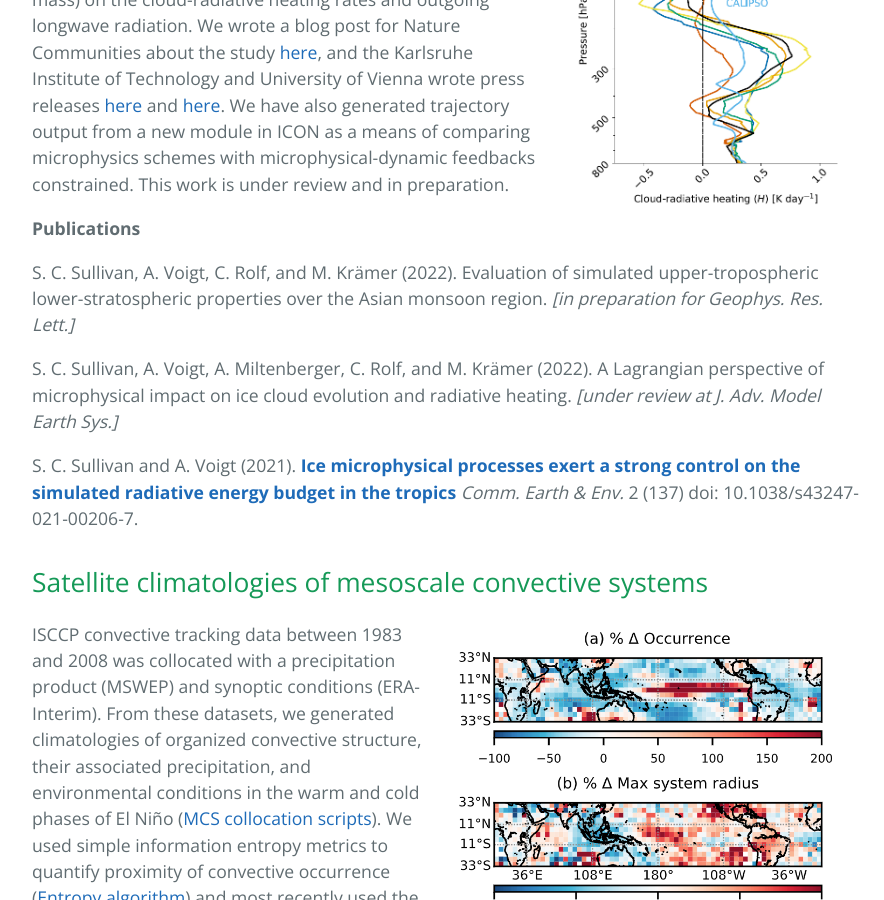
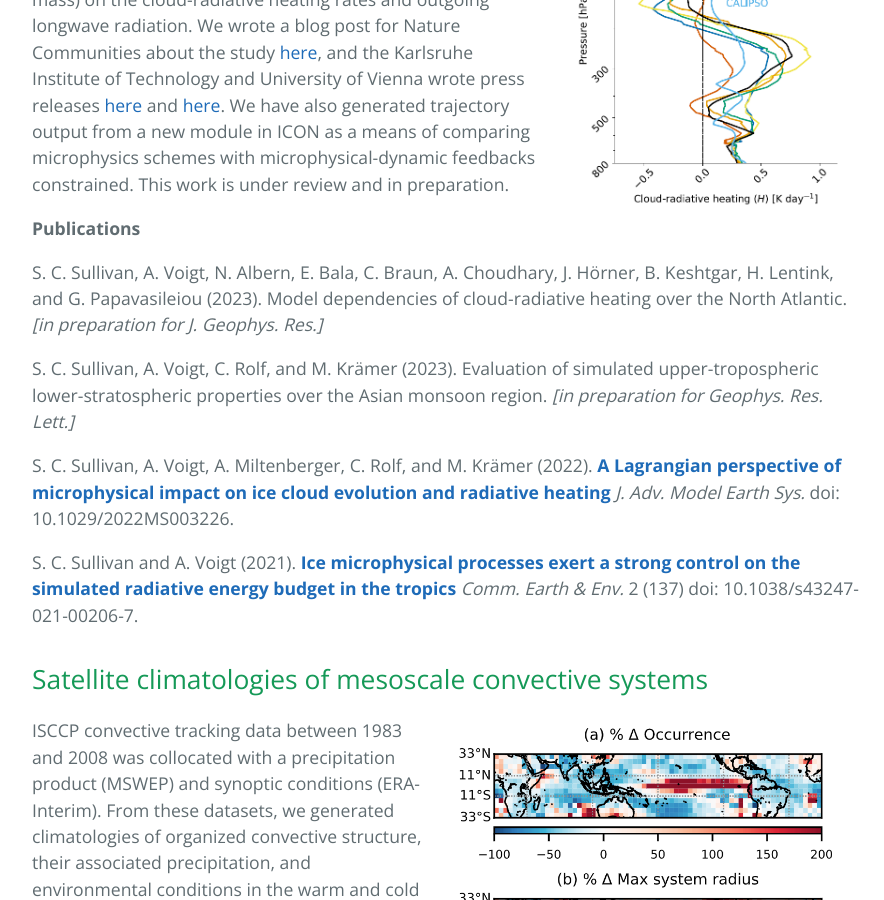
Before and after one commit to sylviasullivan/sylviasullivan.github.io, a Jekyll site: the page built from research.md, in a window 1280 px wide and 900 px high, scrolled down 821 px. Shown: the whole window, without its empty margins (192-1076 px from the left). Built offline with Jekyll 4.4.1, drawn with Linux system fonts in a browser that asks for light colours.

Commit message:
Add a couple CRH citations

```diff
--- a/research.md
+++ b/research.md
@@ -12,9 +12,11 @@ In a series of storm-resolving (2.5-km) simulations over the Asian monsoon regio
 
 **Publications**
 
-S. C. Sullivan, A. Voigt, C. Rolf, and M. Krämer (2022). Evaluation of simulated upper-tropospheric lower-stratospheric properties over the Asian monsoon region. *[in preparation for Geophys. Res. Lett.]*
+S. C. Sullivan, A. Voigt, N. Albern, E. Bala, C. Braun, A. Choudhary, J. Hörner, B. Keshtgar, H. Lentink, and G. Papavasileiou (2023). Model dependencies of cloud-radiative heating over the North Atlantic. *[in preparation for J. Geophys. Res.]*
 
-S. C. Sullivan, A. Voigt, A. Miltenberger, C. Rolf, and M. Krämer (2022). A Lagrangian perspective of microphysical impact on ice cloud evolution and radiative heating. *[under review at J. Adv. Model Earth Sys.]*
+S. C. Sullivan, A. Voigt, C. Rolf, and M. Krämer (2023). Evaluation of simulated upper-tropospheric lower-stratospheric properties over the Asian monsoon region. *[in preparation for Geophys. Res. Lett.]*
+
+S. C. Sullivan, A. Voigt, A. Miltenberger, C. Rolf, and M. Krämer (2022). **[A Lagrangian perspective of microphysical impact on ice cloud evolution and radiative heating](https://agupubs.onlinelibrary.wiley.com/doi/epdf/10.1029/2022MS003226)** *J. Adv. Model Earth Sys.* doi: 10.1029/2022MS003226.
 
 S. C. Sullivan and A. Voigt (2021). **[Ice microphysical processes exert a strong control on the simulated radiative energy budget in the tropics](https://www.nature.com/articles/s43247-021-00206-7#MOESM1)** *Comm. Earth & Env.* 2 (137) doi: 10.1038/s43247-021-00206-7.
 
```
